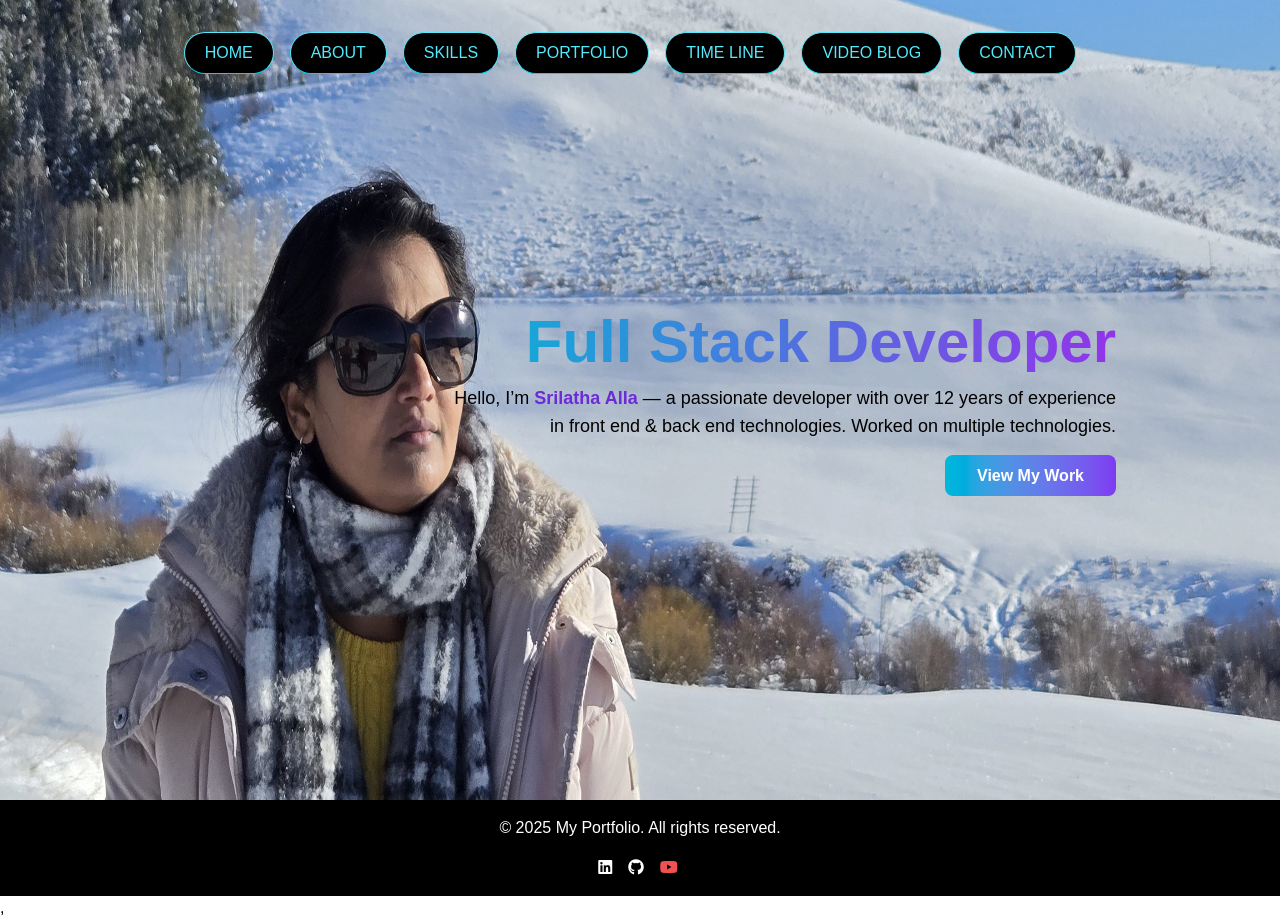
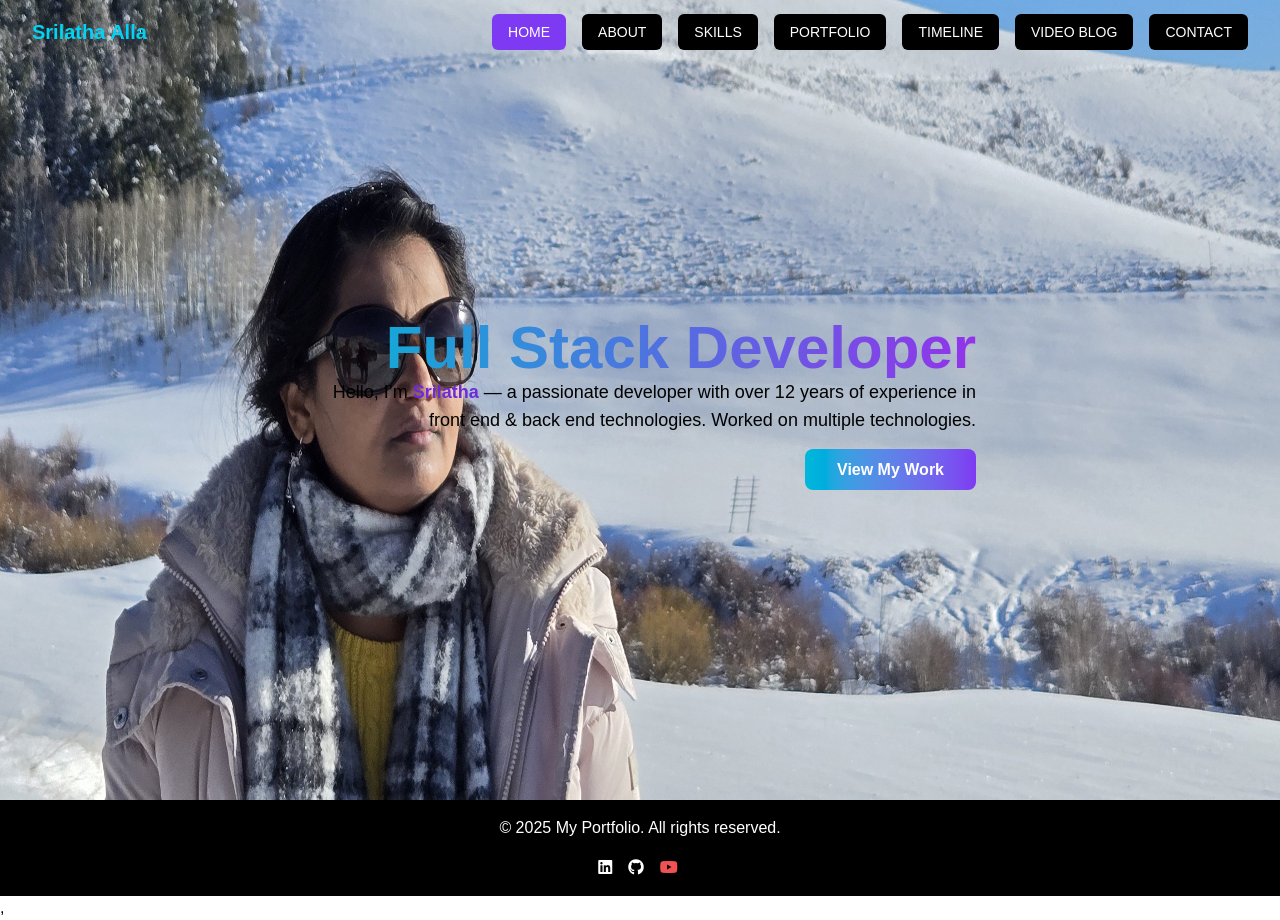
Before and after one commit to SrilathaWeb/pwp-react, a React (Vite) app: page / in a window 1280 px wide. Built offline with nearby package versions, Linux system fonts and the light colour scheme.

Commit message:
nav changes

```diff
--- a/src/layouts/custom-nav.tsx
+++ b/src/layouts/custom-nav.tsx
@@ -29,15 +29,15 @@ export function CustomNav (){
                 <div className="absolute inset-0 flex">
                      <img src="/SrilathaAlla.jpg" alt="Srilatha Alla" className="min-w-full h-auto banner shadow-2xl"/>
                 </div>
-                <nav className=" absolute top-8 left-0 right-5 flex justify-center z-10 space-x-6 ">
+                <nav className="absolute top-8 left-0 right-5 flex justify-center z-10 space-x-6 ">
                     <Navigation/>
                 </nav>
-                <div className="relative text-right z-10 ml-70">
+                <div className="relative text-right">
                     <h1
-                        className="text-5xl md:text-6xl font-bold gradient-text mb-3">Full Stack
+                        className="text-5xl md:text-6xl font-bold gradient-text">Full Stack
                         Developer</h1>
                     <p className="text-black text-lg max-w-2xl mx-auto mb-6">
-                        Hello, I’m <span className="text-purple-700 font-semibold">Srilatha Alla</span> — a passionate
+                        Hello, I’m <span className="text-purple-700 font-semibold">Srilatha</span> — a passionate
                         developer
                         with over 12 years of experience in front end & back end technologies. Worked on multiple
                         technologies.
--- a/src/layouts/navigation.tsx
+++ b/src/layouts/navigation.tsx
@@ -1,28 +1,112 @@
-import {NavLink} from "react-router";
+import { NavLink } from "react-router";
+import { useState } from "react";
 
-export function Navigation (){
+export function Navigation() {
+    const [isOpen, setIsOpen] = useState(false);
+
+    const toggleMenu = () => setIsOpen(!isOpen);
+    const closeMenu = () => setIsOpen(false);
+
+    const linkClasses = ({ isActive }: { isActive: boolean }) =>
+        `block px-4 py-2 rounded-md text-white hover:bg-purple-600 sm:text-sm  ${
+            isActive ? "bg-purple-600" : "bg-black"
+        }`;
+
+    const navItems = [
+        { name: "HOME", path: "/" },
+        { name: "ABOUT", path: "/about" },
+        { name: "SKILLS", path: "/skills" },
+        { name: "PORTFOLIO", path: "/portfolio" },
+        { name: "TIMELINE", path: "/timeline" },
+        { name: "VIDEO BLOG", path: "/videoblog" },
+        { name: "CONTACT", path: "/contact" },
+    ];
+
     return (
-        <div className="flex flex-col md:flex-row items-center gap-4 ">
+        <nav className="bg-transparent fixed top-0 left-0 right-0 z-50">
+            <div className="max-w-7xl mx-auto px-4 sm:px-6 lg:px-8">
+                <div className="flex items-center justify-between h-16">
 
-                <NavLink to="/"
-                   className=" px-5 py-2 rounded-full border border-b-cyan-400 text-cyan-300 hover:bg-purple-600 bg-black hover:text-white">HOME</NavLink>
-                <NavLink to="/about"
-                   className="px-5 py-2 rounded-full border border-b-cyan-400 text-cyan-300 hover:bg-purple-600 bg-black hover:text-white">ABOUT</NavLink>
-                <NavLink to="/skills"
-                   className="px-5 py-2 rounded-full border border-b-cyan-400 text-cyan-300 hover:bg-purple-600 bg-black hover:text-white">SKILLS</NavLink>
-                <NavLink to="/portfolio"
-                   className="px-5 py-2 rounded-full border border-b-cyan-400 text-cyan-300 hover:bg-purple-600 bg-black hover:text-white">PORTFOLIO</NavLink>
-            <NavLink to="/timeline"
-               className="px-5 py-2 rounded-full border border-b-cyan-400 text-cyan-300 hover:bg-purple-600 bg-black hover:text-white">TIME LINE</NavLink>
-                <NavLink to="/videoblog"
-                   className="px-5 py-2 rounded-full border border-b-cyan-400 text-cyan-300 hover:bg-purple-600 bg-black hover:text-white">VIDEO
-                    BLOG</NavLink>
-              {/*  <NavLink to="/technicalblog"
-                   className="px-5 py-2 rounded-full border border-b-cyan-400 text-cyan-300 hover:bg-purple-600 bg-black hover:text-white">TECHNICAL
-                    BLOG</NavLink>*/}
-                <NavLink to="/contact"
-                   className="px-5 py-2 rounded-full border border-b-cyan-400 text-cyan-300 hover:bg-purple-600 bg-black hover:text-white">CONTACT</NavLink>
+                    <div className="flex-shrink-0 ">
+                        <NavLink
+                            to="/"
+                            className="text-cyan-400 text-xl font-extrabold"
+                            onClick={closeMenu}
+                        >
+                            Srilatha Alla
+                        </NavLink>
+                    </div>
 
-        </div>
-    )
+                    <div className="md:hidden">
+                        <button
+                            onClick={toggleMenu}
+                            className="text-white border-2 bg-purple-600 focus:outline-none"
+                        >
+                            {isOpen ? (
+                                <svg
+                                    className="w-6 h-6"
+                                    fill="none"
+                                    stroke="currentColor"
+                                    viewBox="0 0 24 24"
+                                    xmlns="http://www.w3.org/2000/svg"
+                                >
+                                    <path
+                                        strokeLinecap="round"
+                                        strokeLinejoin="round"
+                                        strokeWidth={2}
+                                        d="M6 18L18 6M6 6l12 12"
+                                    />
+                                </svg>
+                            ) : (
+                                <svg
+                                    className="w-6 h-6"
+                                    fill="none"
+                                    stroke="currentColor"
+                                    viewBox="0 0 24 24"
+                                    xmlns="http://www.w3.org/2000/svg"
+                                >
+                                    <path
+                                        strokeLinecap="round"
+                                        strokeLinejoin="round"
+                                        strokeWidth={2}
+                                        d="M4 6h16M4 12h16M4 18h16"
+                                    />
+                                </svg>
+                            )}
+                        </button>
+                    </div>
+
+                    {/* Nav Links for desktop */}
+                    <div className="hidden md:flex space-x-4">
+                        {navItems.map((item) => (
+                            <NavLink
+                                key={item.name}
+                                to={item.path}
+                                className={linkClasses} onClick={closeMenu}
+                            >
+                                {item.name}
+                            </NavLink>
+                        ))}
+
+                    </div>
+                </div>
+            </div>
+
+            {/* Mobile menu */}
+            {isOpen && (
+                <div className="md:hidden px-2 pb-3 space-y-1">
+                    {navItems.map((item) => (
+                        <NavLink
+                            key={item.name}
+                            to={item.path}
+                            className={linkClasses} onClick={closeMenu}
+                        >
+                            {item.name}
+                        </NavLink>
+                    ))}
+
+                </div>
+            )}
+        </nav>
+    );
 }
--- a/src/main.tsx
+++ b/src/main.tsx
@@ -12,6 +12,7 @@ import Portfolio from "./routes/portfolio.tsx";
 import Timeline from "./routes/timeline.tsx";
 import {CustomFooter} from "./layouts/custom-footer.tsx";
 import {CustomNav} from "./layouts/custom-nav.tsx";
+
 
 createRoot(document.getElementById('root')!).render(
   <StrictMode>
```
